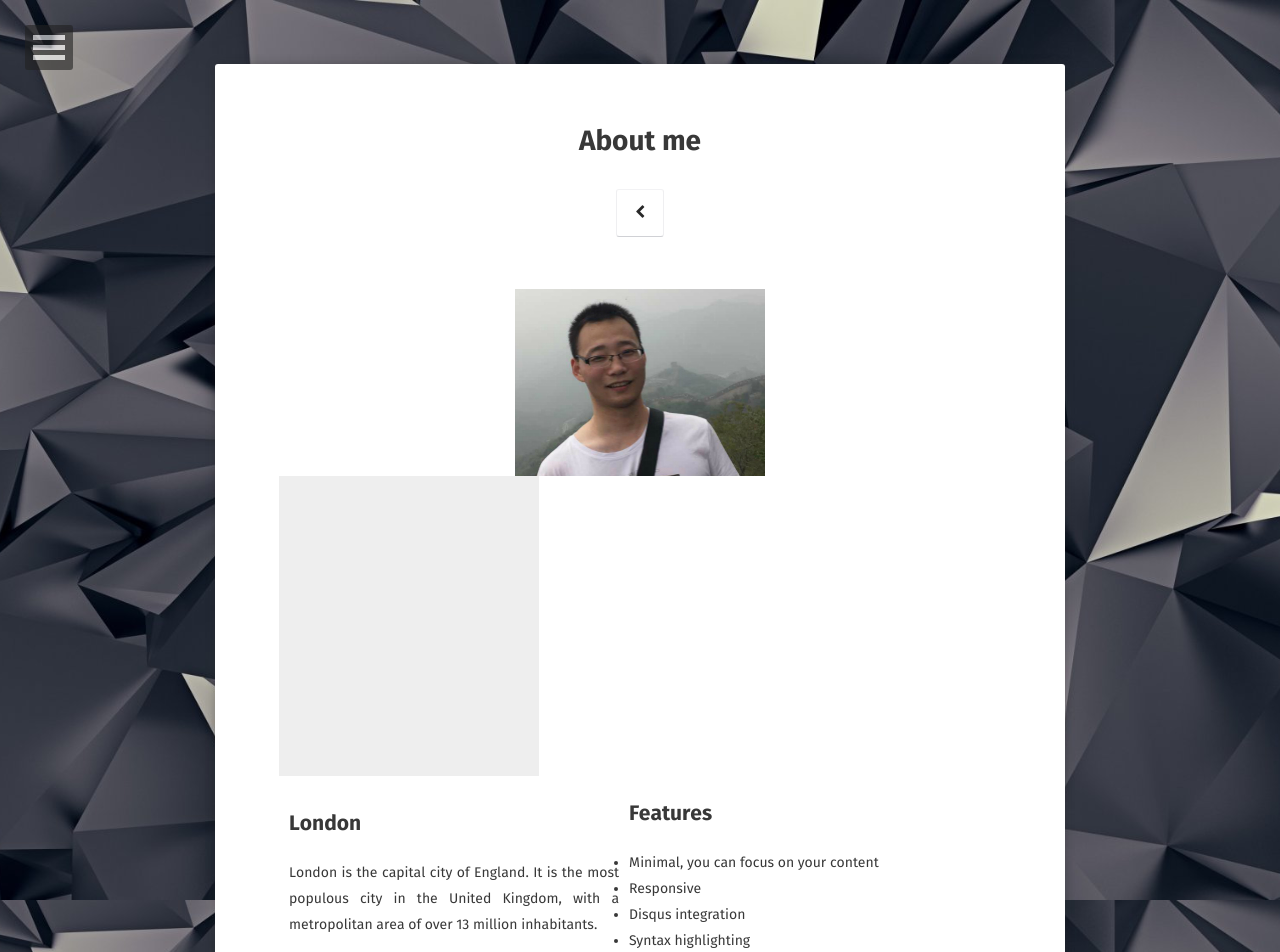
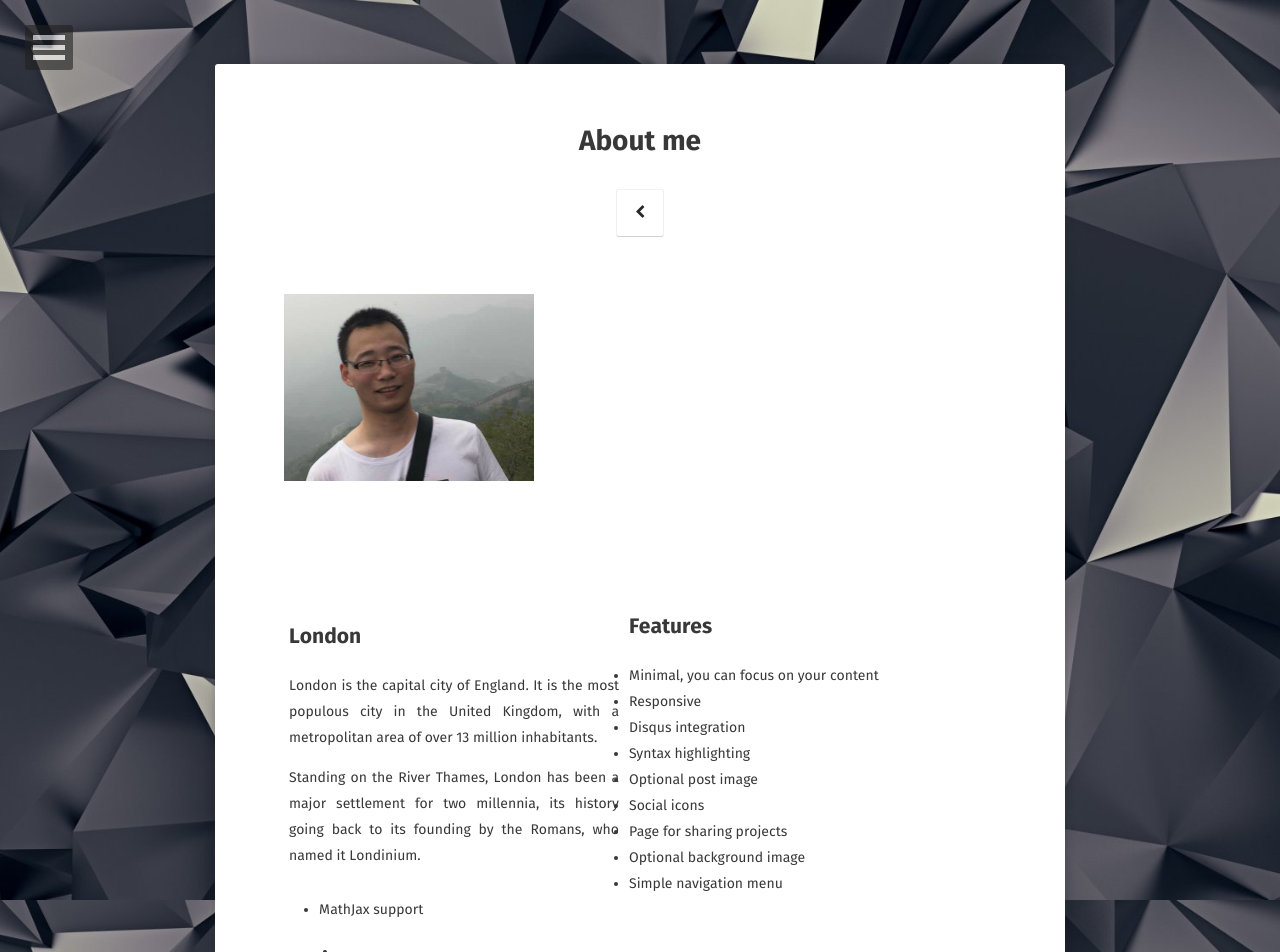
Before and after one commit to ziboyi/ziboyi.github.io, a Jekyll site: the page built from about/index.md, in a window 1280 px wide. Shown: the top 952 px of the page. Built offline with Jekyll 4.4.1, drawn with Linux system fonts in a browser that asks for light colours; some web fonts are replaced.

Commit message:
Customized

```diff
--- a/about/index.md
+++ b/about/index.md
@@ -12,7 +12,7 @@ comments: false
 <style>
 #nav {
     line-height:30px;
-    background-color:#eeeeee;
+    /*background-color:#eeeeee;*/
     height:300px;
     width:260px;
     float:center;
@@ -27,8 +27,9 @@ comments: false
 </head>
 
 <body>
+
+<div id="nav">
 <img src="{{ site.url }}/assets/img/me.jpg">
-<div id="nav">
 </div>
 
 <div id="section">
```
